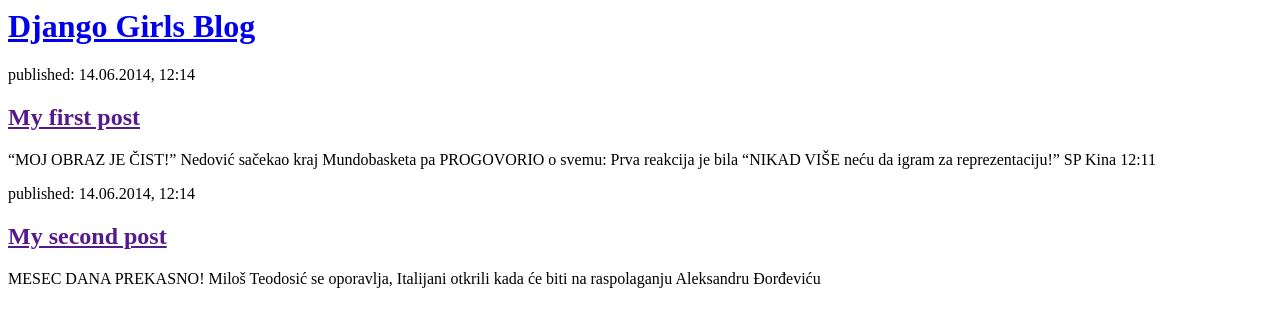
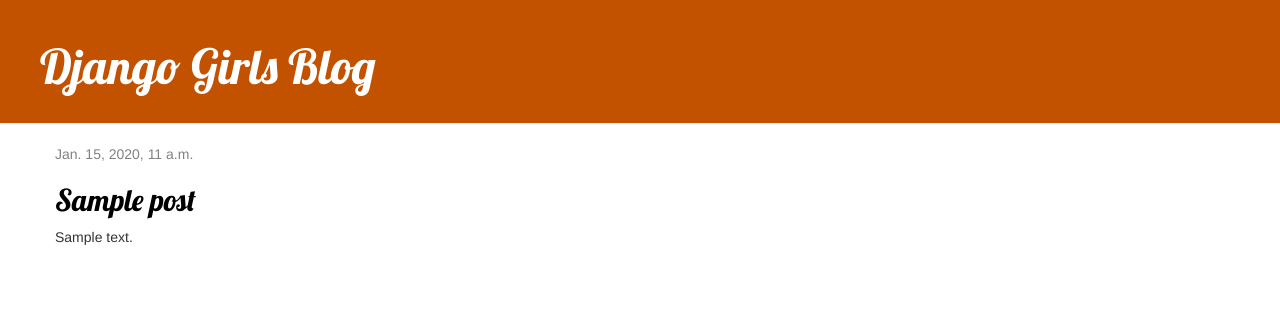
Before and after one commit to bokaBL/my-first-blog, a Django app: template blog/templates/blog/post_list.html in a window 1280 px wide. Shown: the top 327 px of the page. Run offline with Django 3.2, Linux system fonts and the light colour scheme; the template is opened without the code that fills it: values that come from a table or form of the project are taken from there, others are empty; tables that the repository leaves empty hold one stand-in row (values such as "Sample post"); some libraries are stand-ins or nearby versions.

Commit message:
Added view and template for detailed blog post as well as CSS for the site.

```diff
--- a/blog/models.py
+++ b/blog/models.py
@@ -1,6 +1,7 @@
 from django.conf import settings
 from django.db import models
 from django.utils import timezone
+
 
 
 class Post(models.Model):
--- /dev/null
+++ b/blog/static/css/blog.css
@@ -0,0 +1,46 @@
+.page-header {
+    background-color: #C25100;
+    margin-top: 0;
+    padding: 20px 20px 20px 40px;
+}
+
+.page-header h1, .page-header h1 a, .page-header h1 a:visited, .page-header h1 a:active {
+    color: #ffffff;
+    font-size: 36pt;
+    text-decoration: none;
+}
+
+.content {
+    margin-left: 40px;
+}
+
+h1, h2, h3, h4 {
+    font-family: 'Lobster', cursive;
+}
+
+.date {
+    color: #828282;
+}
+
+.save {
+    float: right;
+}
+
+.post-form textarea, .post-form input {
+    width: 100%;
+}
+
+.top-menu, .top-menu:hover, .top-menu:visited {
+    color: #ffffff;
+    float: right;
+    font-size: 26pt;
+    margin-right: 20px;
+}
+
+.post {
+    margin-bottom: 70px;
+}
+
+.post h2 a, .post h2 a:visited {
+    color: #000000;
+}
--- /dev/null
+++ b/blog/templates/blog/base.html
@@ -0,0 +1,23 @@
+{% load static %}
+<html>
+    <head>
+        <title>Django Girls blog</title>
+        <link rel="stylesheet" href="//maxcdn.bootstrapcdn.com/bootstrap/3.2.0/css/bootstrap.min.css">
+        <link rel="stylesheet" href="//maxcdn.bootstrapcdn.com/bootstrap/3.2.0/css/bootstrap-theme.min.css">
+        <link href='//fonts.googleapis.com/css?family=Lobster&subset=latin,latin-ext' rel='stylesheet' type='text/css'>
+        <link rel="stylesheet" href="{% static 'css/blog.css' %}">
+    </head>
+    <body>
+		<div class="page-header">
+			<h1><a href="/">Django Girls Blog</a></h1>
+		</div>
+		<div class="content container">
+			<div class="row">
+				<div class="col-md-8">
+				{% block content %}
+				{% endblock %}
+				</div>
+			</div>
+		</div>
+	</body>
+</html>
--- a/blog/templates/blog/post_list.html
+++ b/blog/templates/blog/post_list.html
@@ -1,23 +1,13 @@
-<html>
-    <head>
-        <title>Django Girls blog</title>
-    </head>
-    <body>
-        <div>
-            <h1><a href="/">Django Girls Blog</a></h1>
+{% extends 'blog/base.html' %}
+
+{% block content %}
+    {% for post in posts %}
+        <div class="post">
+            <div class="date">
+                {{ post.published_date }}
+            </div>
+            <h2><a href="{% url 'post_detail' pk=post.pk %}">{{ post.title }}</a></h2>
+            <p>{{ post.text|linebreaksbr }}</p>
         </div>
-
-        <div>
-            <p>published: 14.06.2014, 12:14</p>
-            <h2><a href="">My first post</a></h2>
-            <p>“MOJ OBRAZ JE ČIST!” Nedović sačekao kraj Mundobasketa pa PROGOVORIO o svemu: Prva reakcija je bila “NIKAD VIŠE neću da igram za reprezentaciju!”
-SP Kina 12:11</p>
-        </div>
-
-        <div>
-            <p>published: 14.06.2014, 12:14</p>
-            <h2><a href="">My second post</a></h2>
-            <p>MESEC DANA PREKASNO! Miloš Teodosić se oporavlja, Italijani otkrili kada će biti na raspolaganju Aleksandru Đorđeviću</p>
-        </div>
-    </body>
-</html>
+    {% endfor %}
+{% endblock %}
--- a/blog/urls.py
+++ b/blog/urls.py
@@ -3,4 +3,5 @@
 
 urlpatterns = [
     path('', views.post_list, name='post_list'),
+    path('post/<int:pk>/', views.post_detail, name='post_detail'),
 ]
```
Also changed, not shown: blog/templates/blog/post_detail.html (added, +13 -0 lines), blog/views.py (+9 -2 lines).
